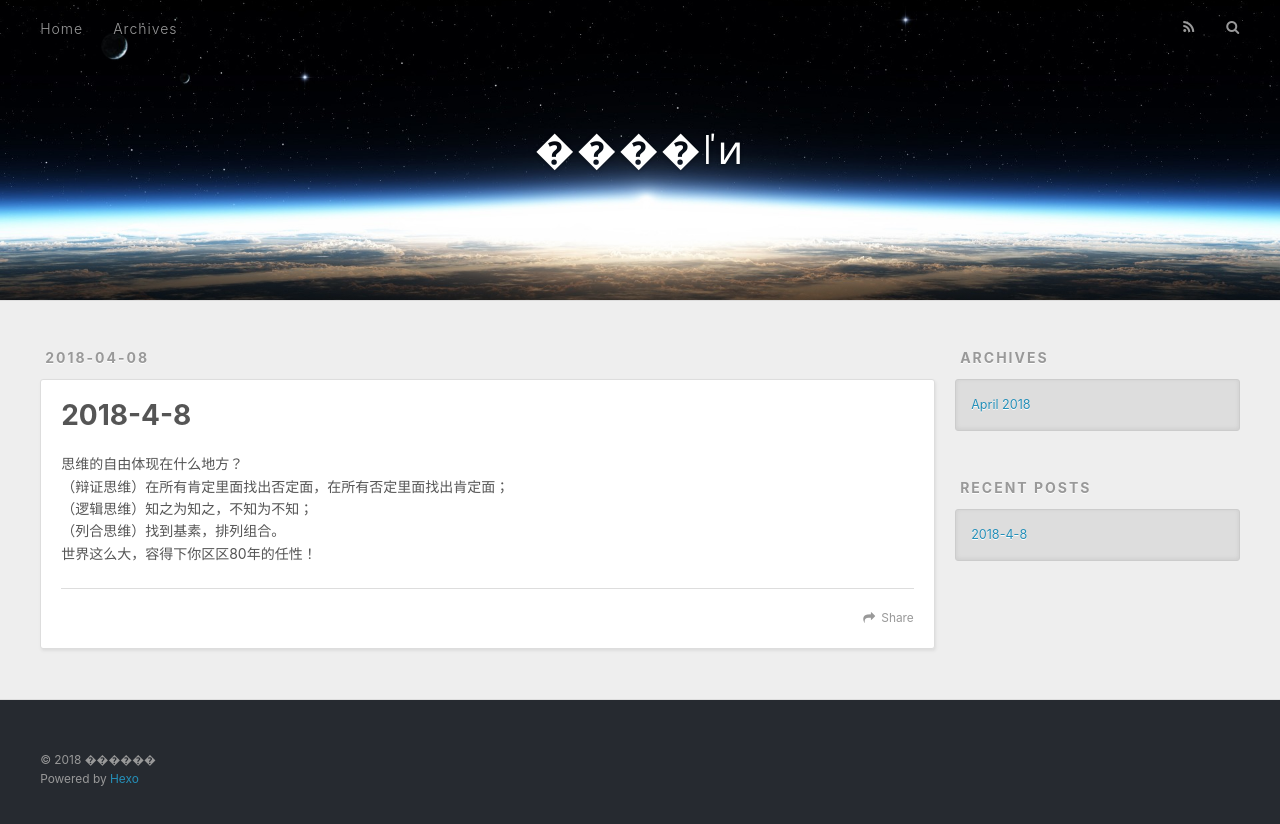
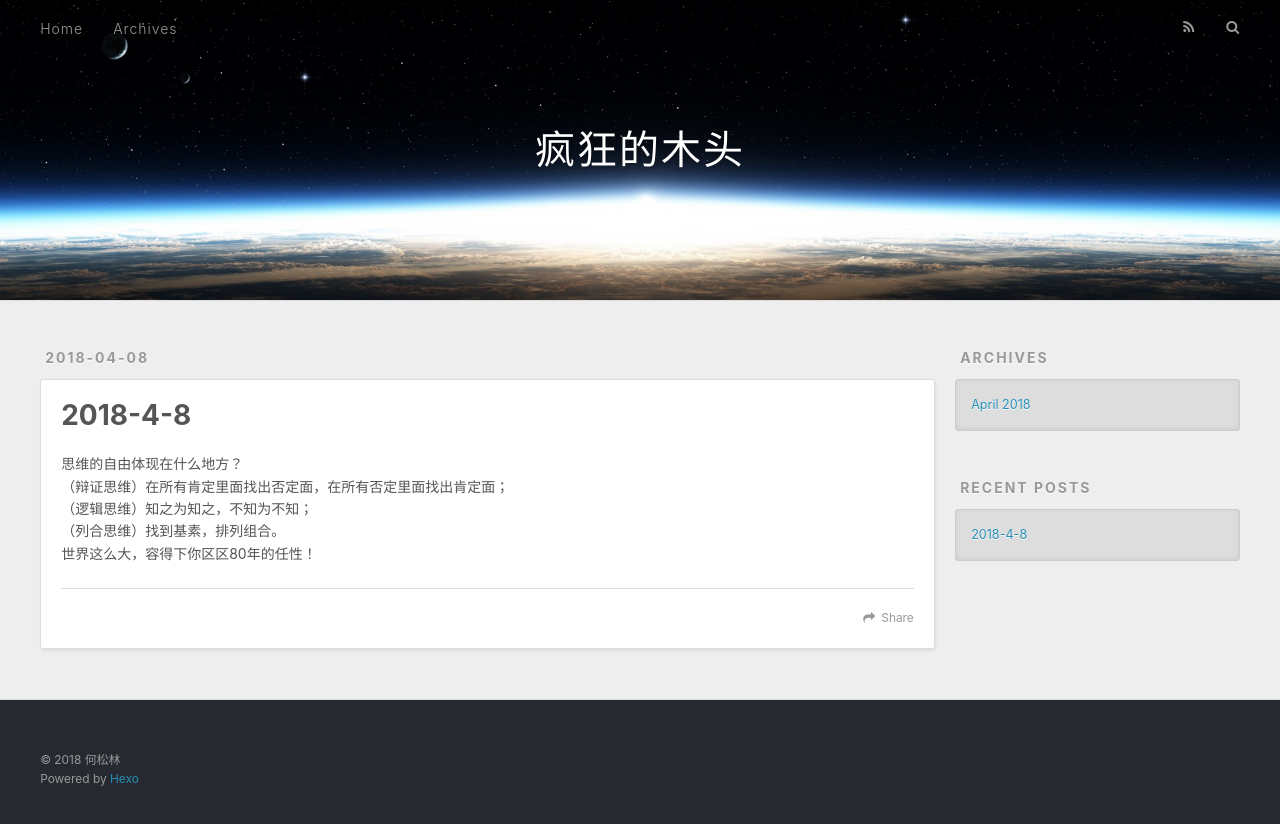
Before and after one commit to hesonglin/hesonglin.github.io, a plain HTML site: page index.html in a window 1280 px wide. Drawn offline with nearby package versions, Linux system fonts and the light colour scheme.

Commit message:
Site updated: 2018-04-08 15:03:35

```diff
--- a/index.html
+++ b/index.html
@@ -5,17 +5,17 @@
 
 
 
-  <title>����ľͷ</title>
+  <title>疯狂的木头</title>
   <meta name="viewport" content="width=device-width, initial-scale=1, maximum-scale=1">
   <meta property="og:type" content="website">
-<meta property="og:title" content="����ľͷ">
+<meta property="og:title" content="疯狂的木头">
 <meta property="og:url" content="http://yoursite.com/index.html">
-<meta property="og:site_name" content="����ľͷ">
+<meta property="og:site_name" content="疯狂的木头">
 <meta property="og:locale" content="default">
 <meta name="twitter:card" content="summary">
-<meta name="twitter:title" content="����ľͷ">
+<meta name="twitter:title" content="疯狂的木头">
 
-    <link rel="alternate" href="/atom.xml" title="����ľͷ" type="application/atom+xml">
+    <link rel="alternate" href="/atom.xml" title="疯狂的木头" type="application/atom+xml">
 
 
     <link rel="icon" href="/favicon.png">
@@ -34,7 +34,7 @@
   <div id="header-outer" class="outer">
     <div id="header-title" class="inner">
       <h1 id="logo-wrap">
-        <a href="/" id="logo">����ľͷ</a>
+        <a href="/" id="logo">疯狂的木头</a>
       </h1>
 
     </div>
@@ -89,7 +89,7 @@
 
     </div>
     <footer class="article-footer">
-      <a data-url="http://yoursite.com/2018/04/08/2018-4-8-test1/" data-id="cjfqgmdd20000e4ohgkjlv9nl" class="article-share-link">Share</a>
+      <a data-url="http://yoursite.com/2018/04/08/2018-4-8-test1/" data-id="cjfqgowz00000xkoh6a8n28a8" class="article-share-link">Share</a>
 
 
     </footer>
@@ -145,7 +145,7 @@
 
   <div class="outer">
     <div id="footer-info" class="inner">
-      &copy; 2018 ������<br>
+      &copy; 2018 何松林<br>
       Powered by <a href="http://hexo.io/" target="_blank">Hexo</a>
     </div>
   </div>
```
Also changed, not shown: 2018/04/08/2018-4-8-test1/index.html (+6 -6 lines), archives/2018/04/index.html (+7 -7 lines), archives/2018/index.html (+7 -7 lines), archives/index.html (+7 -7 lines).
